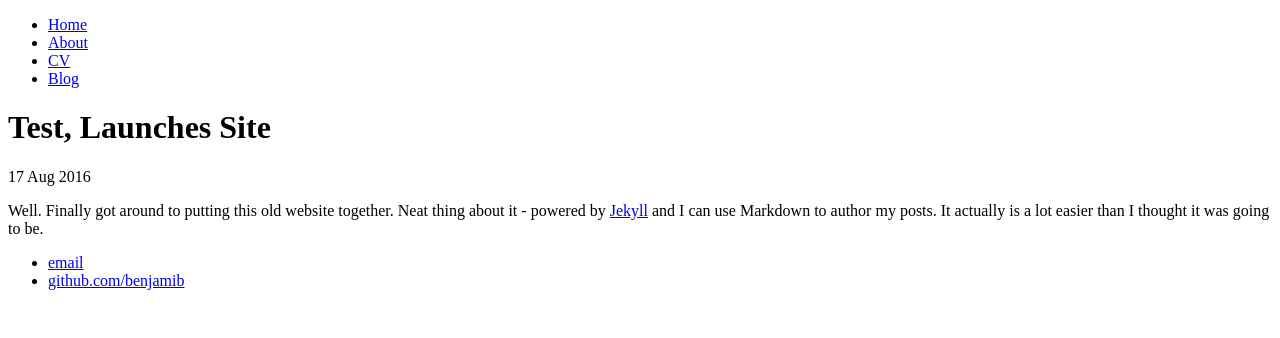
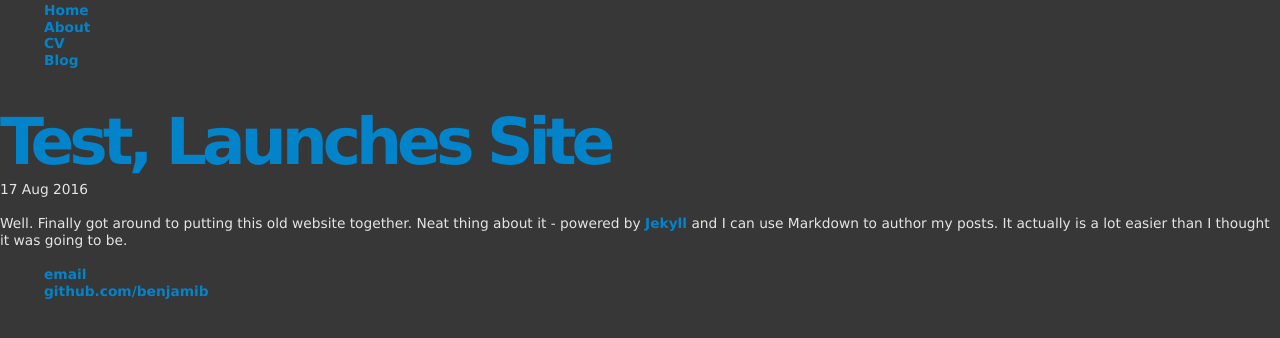
Before and after one commit to benjamib/benjamib.github.io, a Jekyll site: the page built from _posts/2016-08-17-test-post-launched.md, in a window 1280 px wide. Shown: the top 338 px of the page. Built offline with Jekyll 4.4.1, drawn with Linux system fonts in a browser that asks for light colours.

Commit message:
Update default.html

```diff
--- a/_layouts/default.html
+++ b/_layouts/default.html
@@ -3,7 +3,7 @@
 		<head>
 			<title>{{ page.title }}</title>
 			<!-- link to main stylesheet -->
-			<link rel="stylesheet" type="text/css" href="../css/main.css">
+			<link rel="stylesheet" type="text/css" href="/css/main.css" />
 		</head>
 		<body>
 			<nav>
```
